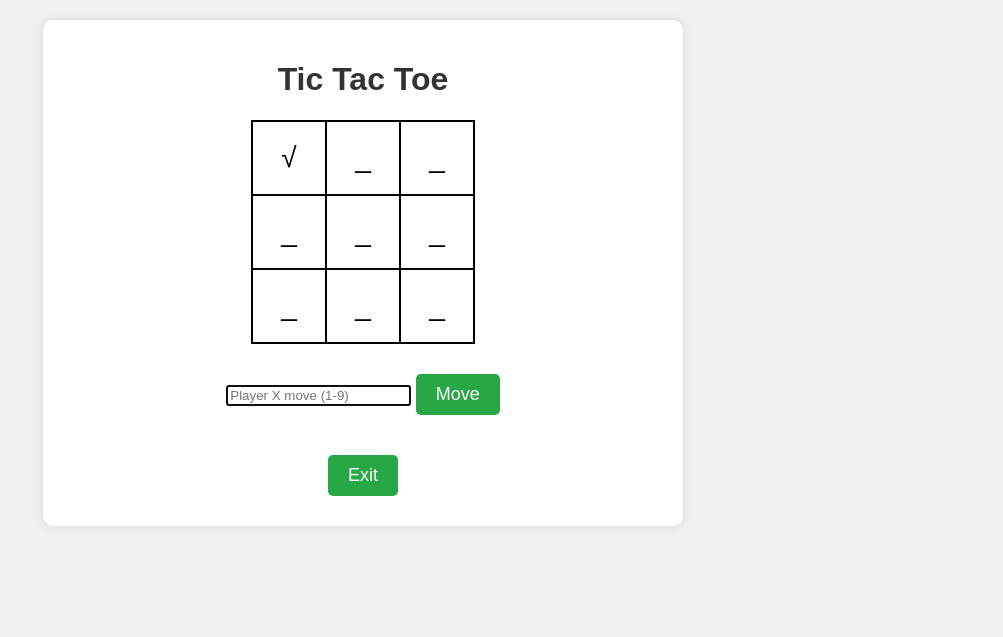
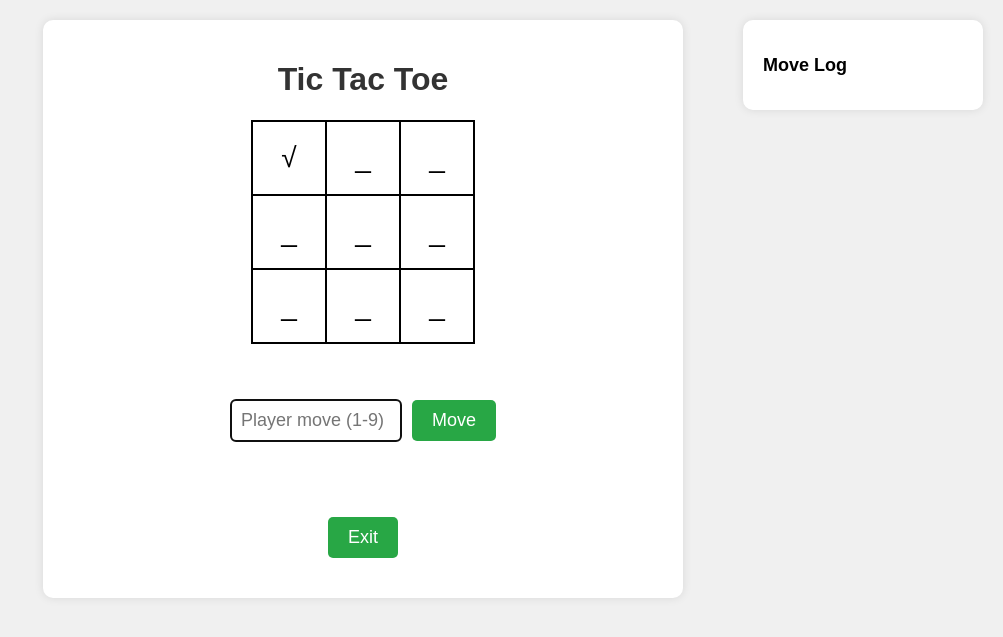
Before and after one commit to MogitBT/Tic_Tac_Toe---Web-based, a Flask app: page /single_player in a window 1280 px wide. Shown: the top 637 px of the page, without its empty margins (277-1280 px from the left). Run offline with Flask 3, Linux system fonts and the light colour scheme.

Commit message:
"Updated app.py and templates to track and display move logs, added win status tracking, and refactored game logic and UI."

```diff
--- a/app.py
+++ b/app.py
@@ -17,9 +17,10 @@
     game_id = db.Column(db.String(36), nullable=False)
     player = db.Column(db.String(10), nullable=False)
     position = db.Column(db.Integer, nullable=False)
-    timestamp = db.Column(db.DateTime, default=datetime.utcnow)
+    timestamp = db.Column(db.DateTime, default=datetime.now)
     game_mode = db.Column(db.String(20), nullable=False)
     player_name = db.Column(db.String(50), nullable=False)
+    win_status = db.Column(db.String(50), nullable=True)
 
 @app.before_request
 def create_tables():
@@ -31,7 +32,7 @@
 @app.route('/', methods=['GET', 'POST'])
 def home():
     if 'game_id' not in session:
-        session['game_id'] = str(uuid.uuid4())  # Generate a new game ID if not already set
+        session['game_id'] = str(uuid.uuid4().hex[4])
 
     Game.structure = ["_" for _ in range(9)]
     return render_template('home.html', game=Game.layout())
@@ -57,29 +58,37 @@
 
         if not player1 or not player2 or player1 == player2:
             error_message = "Invalid input: Please enter distinct names for both players."
-            return render_template('double_player.html', game=Game.layout(), current_player=Game.current_player, error_message=error_message)
+            game_id = session.get('game_id')
+            move_log = UserInput.query.filter_by(game_id=game_id, game_mode='Double Player').all()
+            return render_template('double_player.html', game=Game.layout(), current_player=Game.current_player, error_message=error_message, move_log=move_log)
 
         session['player1'] = player1
         session['player2'] = player2
         session['first_move_made'] = False
+        session['game_id'] = str(uuid.uuid4())  # Generate a unique game ID
 
     first_move_made = session.get('first_move_made', False)
     player1 = session.get('player1')
     player2 = session.get('player2')
+    game_id = session.get('game_id')
+    move_log = UserInput.query.filter_by(game_id=game_id, game_mode='Double Player').all()
 
-    return render_template('double_player.html', game=Game.layout(), current_player=Game.current_player, first_move_made=first_move_made, player1=player1, player2=player2)
+    return render_template('double_player.html', game=Game.layout(), current_player=Game.current_player, first_move_made=first_move_made, player1=player1, player2=player2, move_log=move_log)
 
 @app.route('/single_player')
 def single_player():
     if 'game_id' not in session:
-        session['game_id'] = str(uuid.uuid4())  # Generate a new game ID if not already set
+        session['game_id'] = str(uuid.uuid4())
 
-    return render_template('single_player.html', game=Game.layout(), current_player=Game.current_player)
+    game_id = session['game_id']
+    move_log = UserInput.query.filter_by(game_id=game_id, game_mode='Single Player').all()
+
+    return render_template('single_player.html', game=Game.layout(), current_player=Game.current_player, move_log=move_log)
 
 @app.route('/tutorial')
 def tutorial():
     if 'game_id' not in session:
-        session['game_id'] = str(uuid.uuid4())  # Generate a new game ID if not already set
+        session['game_id'] = str(uuid.uuid4())
 
     Game.refresh()
     Game.tutorial_logic()
@@ -88,66 +97,95 @@
 @app.route('/doubleplayer_move', methods=['POST'])
 def doubleplayer_move():
     player = request.form['player']
+    player1 = session.get('player1', 'Player 1')
+    player2 = session.get('player2', 'Player 2')
     position = request.form['position']
     game_id = session['game_id']
 
-    if not position.isdigit() or int(position) not in range(9) or Game.structure[int(position) - 1] != "_":
+    if not position.isdigit() or int(position) not in range(1, 10) or Game.structure[int(position) - 1] != "_":
         error_message = "Invalid move: Please select a valid position."
         player1 = session.get('player1', 'Player 1')
         player2 = session.get('player2', 'Player 2')
-        return render_template('double_player.html', game=Game.layout(), current_player=Game.current_player, first_move_made=session.get('first_move_made', False), error_message=error_message, player1=player1, player2=player2)
+        move_log = UserInput.query.filter_by(game_id=game_id, game_mode='Double Player').all()
+        return render_template('double_player.html', game=Game.layout(), current_player=Game.current_player, first_move_made=session.get('first_move_made', False), message=error_message, player1=player1, player2=player2, move_log=move_log)
 
     message = Game.update(position, player)
+    win_status = None
+
+    if "Player X won" in message:
+        win_status = f'{player1} Won'
+    elif "Player O won" in message:
+        win_status = f'{player2} Won'
+    elif "Match Draw!" in message:
+        win_status = "Draw"
 
     if not session.get('first_move_made', False):
         session['first_move_made'] = True
 
     # Track user input
     player_name = session.get('player1') if player == 'X' else session.get('player2')
-    user_input = UserInput(game_id=game_id, player=player, position=int(position), game_mode='Double Player', player_name=player_name)
+    user_input = UserInput(game_id=game_id, player=player, position=int(position) - 1, game_mode='Double Player', player_name=player_name, win_status=win_status)
+    db.session.add(user_input)
+    db.session.commit()
+
+    move_log = UserInput.query.filter_by(game_id=game_id, game_mode='Double Player').all()
+
+    return render_template('double_player.html', game=Game.layout(), current_player=Game.current_player, first_move_made=session['first_move_made'], player1=player1, player2=player2, message=message, move_log=move_log)
+
+
+@app.route('/singleplayer_move', methods=['POST'])
+def singleplayer_move():
+    player = request.form['player']
+    position = request.form['position']
+    game_id = session['game_id']
+    player_name = "Player" if player == 'X' else "Bot"
+
+    if not position.isdigit() or int(position) not in range(1, 10) or Game.structure[int(position) - 1] != "_":
+        error_message = "Invalid move: Please select a valid position."
+        move_log = UserInput.query.filter_by(game_id=game_id, game_mode='Single Player').all()
+        return render_template('single_player.html', game=Game.layout(), current_player=Game.current_player, first_move_made=session.get('first_move_made', False), message=error_message, move_log=move_log)
+
+    message = Game.update(position, player)
+
+    win_status = None
+    if "Player X won" in message:
+        win_status = "Player Won"
+    elif "Player O won" in message:
+        win_status = "Bot Won"
+    elif "Match Draw!" in message:
+        win_status = "Draw"
+
+    # Track user input for player
+    user_input = UserInput(game_id=game_id, player=player, position=int(position) - 1, game_mode='Single Player', player_name=player_name, win_status=win_status)
     db.session.add(user_input)
     db.session.commit()
 
     if not session.get('first_move_made', False):
         session['first_move_made'] = True
 
-    player1 = session.get('player1', 'Player 1')
-    player2 = session.get('player2', 'Player 2')
-
-    return render_template('double_player.html', game=Game.layout(), current_player=Game.current_player, first_move_made=session['first_move_made'], player1=player1, player2=player2, message=message)
-
-@app.route('/singleplayer_move', methods=['POST'])
-def singleplayer_move():
-    player = request.form['player']
-    position = request.form['position']
-    game_id = session['game_id']
-    player_name = "Player X" if player == 'X' else "Bot"
-
-    if not position.isdigit() or int(position) not in range(10) or Game.structure[int(position) - 1] != "_":
-        error_message = "Invalid move: Please select a valid position."
-        return render_template('single_player.html', game=Game.layout(), current_player=Game.current_player, first_move_made=session.get('first_move_made', False), error_message=error_message)
-
-    message = Game.update(position, player)
-
-    # Track user input for player
-    user_input = UserInput(game_id=game_id, player=player, position=int(position) - 1, game_mode='Single Player', player_name=player_name)
-    db.session.add(user_input)
-    db.session.commit()
-
-    if not session.get('first_move_made', False):
-        session['first_move_made'] = True
-
-    if Game.current_player == 'O' and not message:
+    if Game.current_player == 'O' and "won" not in message and "Draw" not in message:
         bot_position, bot_message = Game.bot_move_logic()
 
+        # Determine win status from bot move
+        if "Player won" in bot_message:
+            win_status = "Player X Won"
+        elif "Player O won" in bot_message:
+            win_status = "Bot Won"
+        elif "Match Draw!" in bot_message:
+            win_status = "Draw"
+
         # Track user input for bot
-        bot_input = UserInput(game_id=game_id, player='O', position=bot_position, game_mode='Single Player', player_name="Bot")
+        bot_input = UserInput(game_id=game_id, player='O', position=bot_position, game_mode='Single Player', player_name="Bot", win_status=win_status)
         db.session.add(bot_input)
         db.session.commit()
 
-        message = bot_message if bot_message else message
+        message = bot_message
 
-    return render_template('single_player.html', game=Game.layout(), current_player=Game.current_player, first_move_made=session['first_move_made'], message=message)
+    move_log = UserInput.query.filter_by(game_id=game_id, game_mode='Single Player').all()
+
+    return render_template('single_player.html', game=Game.layout(), current_player=Game.current_player, first_move_made=session.get('first_move_made', False), message=message, move_log=move_log)
+
+
 
 @app.route('/tutorial_move', methods=['POST'])
 def tutorial_move():
--- a/templates/single_player.html
+++ b/templates/single_player.html
@@ -36,7 +36,24 @@
         }
         form {
             display: inline-block;
-            margin: 10px 0;
+            text-align: center;
+            padding: 10px;
+            margin: 10px;
+            font-size: 20px;
+        }
+        .form-group {
+            display: flex;
+            align-items: center;
+            justify-content: center;
+            gap: 10px;
+            margin: 15px 0;
+        }
+        input[type="text"] {
+            padding: 10px;
+            font-size: 18px;
+            width: 150px;
+            border: 1px solid #ccc;
+            border-radius: 5px;
         }
         button {
             padding: 10px 20px;
@@ -57,6 +74,34 @@
         .exit-form {
             margin-top: 20px;
         }
+        .log-section {
+            width: 200px;
+            padding: 20px;
+            background-color: #fff;
+            box-shadow: 0 0 10px rgba(0, 0, 0, 0.1);
+            border-radius: 10px;
+            position: fixed;
+            right: 20px;
+            top: 20px;
+            max-height: calc(100vh - 40px);
+            overflow-y: auto;
+        }
+        .log-section h2 {
+            font-size: 18px;
+            margin-bottom: 10px;
+        }
+        .log-section ul {
+            list-style: none;
+            padding: 0;
+            font-size: 14px;
+        }
+        .log-section li {
+            background-color: #f9f9f9;
+            margin-bottom: 5px;
+            padding: 5px;
+            border: 1px solid #ddd;
+            border-radius: 5px;
+        }
     </style>
 </head>
 <body>
@@ -75,8 +120,10 @@
             {% if first_move_made %}
                 <form action="{{ url_for('singleplayer_move') }}" method="post">
                     <input type="hidden" name="player" value="X">
-                    <input type="text" name="position" placeholder="Player X move (1-9)" autofocus>
-                    <button type="submit">Move</button>
+                    <div class="form-group">
+                        <input type="text" name="position" placeholder="Player move (1-9)" autofocus>
+                        <button type="submit">Move</button>
+                    </div>
                 </form>
                 <div style="margin-top: 20px;">
                     <form action="{{ url_for('refresh') }}" method="post">
@@ -87,8 +134,10 @@
             {% else %}
                 <form action="{{ url_for('singleplayer_move') }}" method="post">
                     <input type="hidden" name="player" value="X">
-                    <input type="text" name="position" placeholder="Player X move (1-9)" autofocus>
-                    <button type="submit">Move</button>
+                    <div class="form-group">
+                        <input type="text" name="position" placeholder="Player move (1-9)" autofocus>
+                        <button type="submit">Move</button>
+                    </div>
                 </form>
             {% endif %}
         </div>
@@ -101,5 +150,17 @@
             {{ message }}
         </div>
     </div>
+    <div class="log-section">
+        <h2>Move Log</h2>
+        <ul>
+            {% for move in move_log %}
+                <li>{{ move.player_name }} ({{ move.player }}) moved to position {{ move.position + 1 }}
+                    {% if move.win_status %}
+                        - {{ move.win_status }}
+                    {% endif %}
+                </li>
+            {% endfor %}
+        </ul>
+    </div>
 </body>
 </html>
```
Also changed, not shown: templates/double_player.html (+52 -20 lines).
